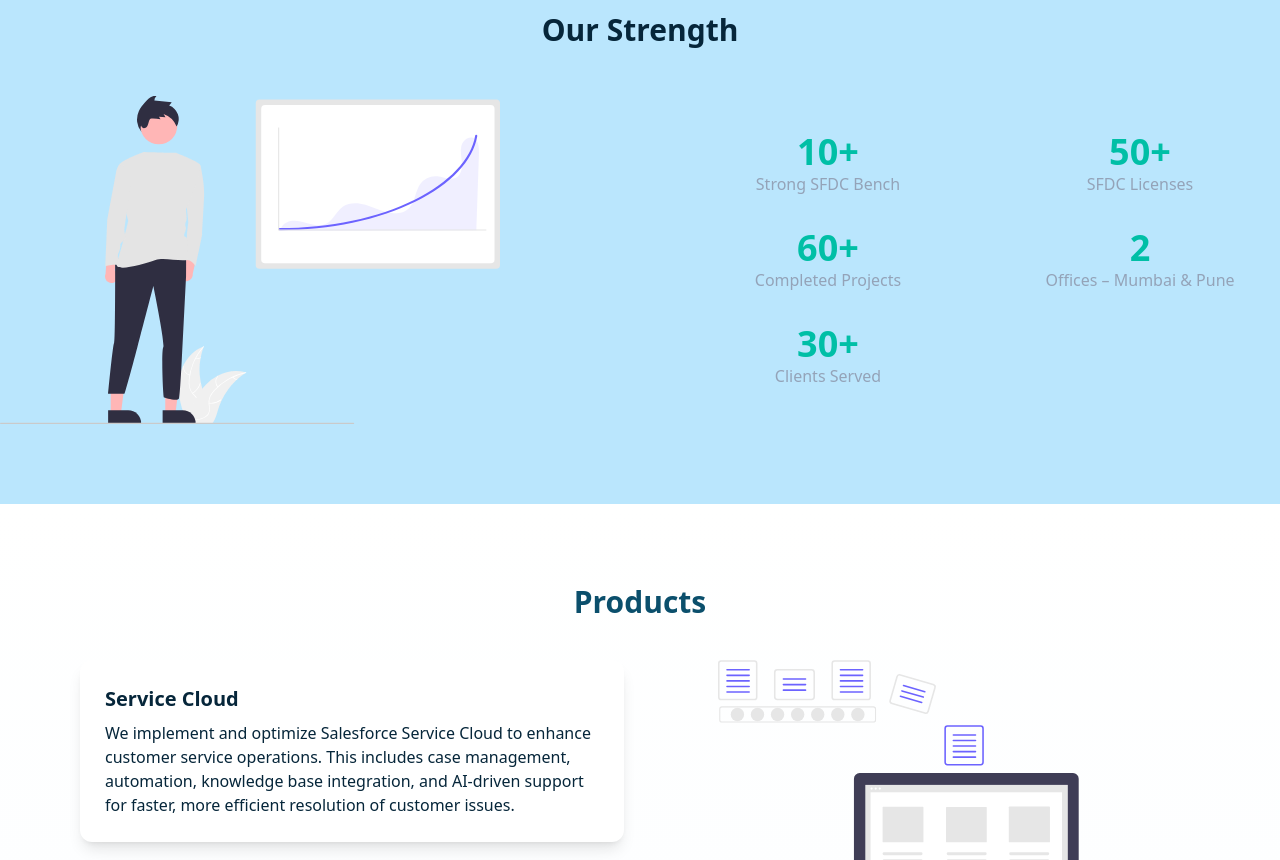
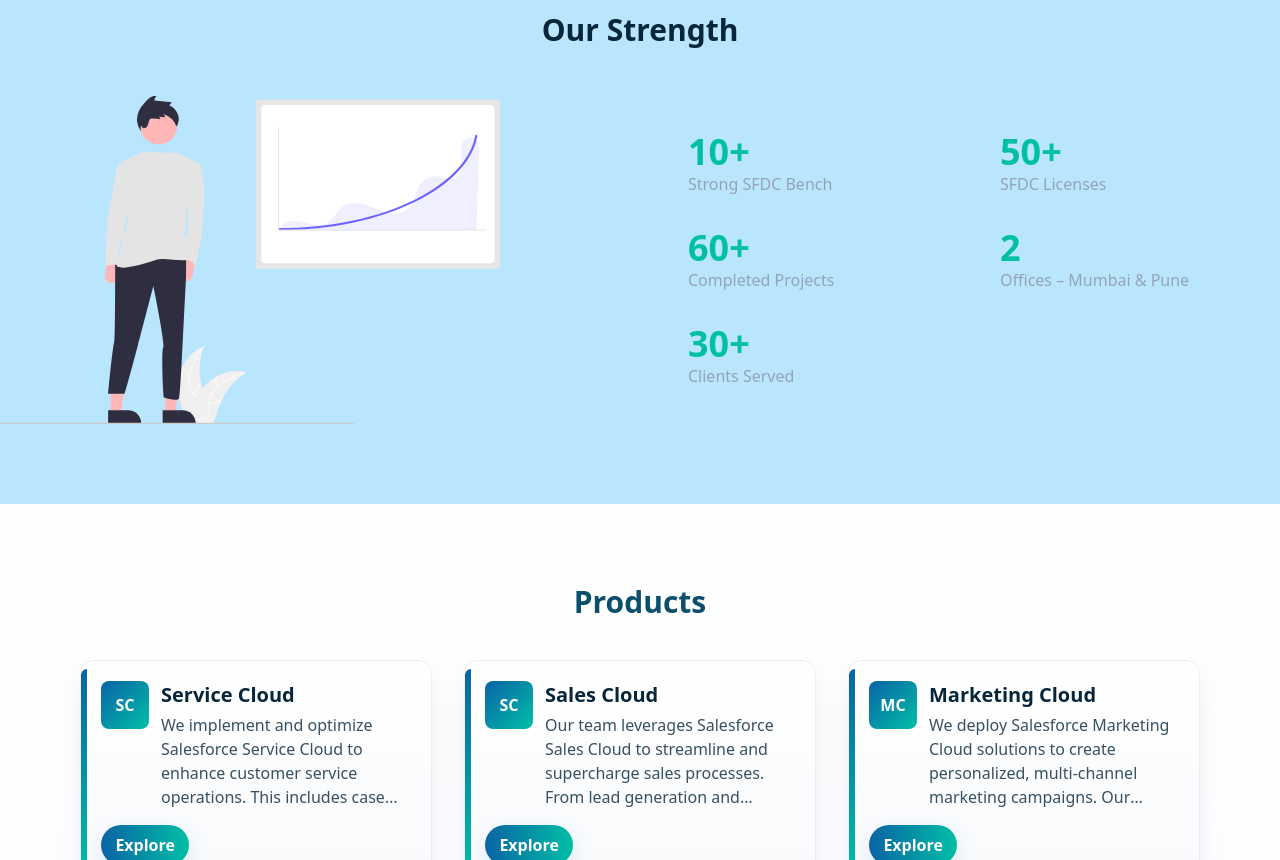
Before and after one commit to NoxPirate/gsbgProject, a Next.js app in the folder frontend/: page / in a window 1280 px wide. Shown: the part 1940-2800 px from the top of the page. Built offline with nearby package versions, Linux system fonts and the light colour scheme.

Commit message:
chages in overall website

```diff
--- a/frontend/src/app/globals.css
+++ b/frontend/src/app/globals.css
@@ -97,6 +97,67 @@
     color: var(--color-dark);
   }
 
+  /* Premium product card */
+  .premium-card {
+    position: relative;
+    background: linear-gradient(180deg, rgba(255,255,255,0.96), rgba(248,250,252,0.96));
+    border: 1px solid rgba(6,38,58,0.06);
+    box-shadow: 0 12px 30px rgba(6,38,58,0.06);
+    padding: 1.25rem;
+    border-radius: 0.9rem;
+    transition: transform 280ms cubic-bezier(.2,.9,.2,1), box-shadow 280ms ease;
+    overflow: hidden;
+  }
+
+  .premium-card::before {
+    content: "";
+    position: absolute;
+    left: 0;
+    top: 0.5rem;
+    bottom: 0.5rem;
+    width: 6px;
+    background: linear-gradient(180deg, var(--color-primary), var(--color-accent));
+    border-top-left-radius: 0.6rem;
+    border-bottom-left-radius: 0.6rem;
+  }
+
+  .premium-card:hover {
+    transform: translateY(-6px);
+    box-shadow: 0 26px 60px rgba(6,38,58,0.12);
+  }
+
+  .premium-card h3 {
+    color: var(--color-dark);
+  }
+
+  .premium-card p {
+    color: rgba(6,38,58,0.8);
+  }
+
+  /* Fallback clamp utility for 4 lines */
+  .line-clamp-4 {
+    display: -webkit-box;
+    -webkit-line-clamp: 4;
+    line-clamp: 4;
+    -webkit-box-orient: vertical;
+    overflow: hidden;
+  }
+
+  .premium-cta {
+    display: inline-flex;
+    align-items: center;
+    gap: 0.5rem;
+    background: linear-gradient(90deg, var(--color-primary), var(--color-accent));
+    color: white;
+    padding: 0.5rem 0.9rem;
+    border-radius: 999px;
+    font-weight: 600;
+    box-shadow: 0 8px 24px rgba(11,99,166,0.12);
+    transition: transform 160ms ease, opacity 160ms ease;
+  }
+
+  .premium-cta:hover { transform: translateY(-2px); opacity: 0.98; }
+
   /* nav-glass mirrors the header fixed glass appearance exactly by exposing the same vars used by .glass-nav
      The actual visible surface comes from the layered .glass-filter/.glass-overlay/.glass-specular children
      so keep .nav-glass transparent and allow the inner layers to provide the frosted appearance. */
@@ -183,6 +244,19 @@
     background-color: rgba(255,255,255,0.03);
   }
 
+  /* Center main page content by default while preserving internal grid alignment */
+  .page-center {
+    display: block;
+    margin-left: auto;
+    margin-right: auto;
+    text-align: center;
+  }
+
+  /* Ensure grid columns keep their internal text left-aligned for readability */
+  .grid > * {
+    text-align: left;
+  }
+
   /* Make nav text white inside the glass navigation */
   .glass-nav .nav-link,
   .nav-glass .nav-link,
--- a/frontend/src/components/Header.tsx
+++ b/frontend/src/components/Header.tsx
@@ -73,9 +73,9 @@
                   </Link>
                 </div>
 
-                  <div className="hidden md:flex items-center space-x-1">
-                  <ScrollLink to="home" smooth={true} duration={500} className="px-1 py-0.5 rounded-lg nav-link hover:bg-transparent cursor-pointer">Home</ScrollLink>
-                  <ScrollLink to="our_strength" smooth={true} duration={500} className="px-1 py-0.5 rounded-lg nav-link hover:bg-transparent cursor-pointer">Our Strength</ScrollLink>
+                  <div className="hidden md:flex items-center space-x-1 flex-nowrap whitespace-nowrap">
+                    <ScrollLink to="home" smooth={true} duration={500} className="px-1 py-0.5 rounded-lg nav-link hover:bg-transparent cursor-pointer">Home</ScrollLink>
+                    <ScrollLink to="our_strength" smooth={true} duration={500} className="px-1 py-0.5 rounded-lg nav-link hover:bg-transparent cursor-pointer">Capabilities</ScrollLink>
 
                   {/* Products dropdown (rendered in a portal so backdrop-filter blurs page content) */}
                   <div
@@ -115,8 +115,8 @@
 
                   <ScrollLink to="industries" smooth={true} duration={500} className="px-1 py-0.5 rounded-lg nav-link hover:bg-transparent cursor-pointer">Industries</ScrollLink>
                   <ScrollLink to="projects" smooth={true} duration={500} className="px-1 py-0.5 rounded-lg nav-link hover:bg-transparent cursor-pointer">Case Studies</ScrollLink>
-                  <ScrollLink to="salesforce-apps" smooth={true} duration={500} className="px-1 py-0.5 rounded-lg nav-link hover:bg-transparent cursor-pointer">Applications</ScrollLink>
-                  <ScrollLink to="about4" smooth={true} duration={500} className="px-1 py-0.5 rounded-lg nav-link hover:bg-transparent cursor-pointer">About Us</ScrollLink>
+                  <ScrollLink to="salesforce-apps" smooth={true} duration={500} className="px-1 py-0.5 rounded-lg nav-link hover:bg-transparent cursor-pointer">Solutions</ScrollLink>
+                  <ScrollLink to="about4" smooth={true} duration={500} className="px-1 py-0.5 rounded-lg nav-link hover:bg-transparent cursor-pointer">About</ScrollLink>
 
                   {/* Services dropdown (portal) */}
                   <div
@@ -152,8 +152,7 @@
                     )}
                   </div>
 
-                  <ScrollLink to="contact-form" smooth={true} duration={500} className="px-2 py-1 rounded-lg nav-link hover:bg-transparent cursor-pointer">Contact Us</ScrollLink>
-                  <Link href="#contact-form" className="ml-3 inline-block bg-[var(--color-primary)] text-white px-3 py-1.5 rounded-full font-semibold shadow-sm hover:opacity-95">Get a Demo</Link>
+                  <ScrollLink to="contact-form" smooth={true} duration={500} className="px-2 py-1 rounded-lg nav-link hover:bg-transparent cursor-pointer">Contact</ScrollLink>
                 </div>
 
                 <div className="md:hidden">
--- a/frontend/src/components/Products.tsx
+++ b/frontend/src/components/Products.tsx
@@ -39,22 +39,31 @@
     <section id="products" className="py-20 bg-gradient-to-b from-white to-[#f6fbff]">
       <div className="max-w-6xl mx-auto px-4">
         <h2 className="text-3xl font-bold text-center text-[#0b4f6c] mb-10">Products</h2>
-        <div className="grid grid-cols-1 md:grid-cols-2 gap-8 items-start">
-          <div>
-            <div className="grid grid-cols-1 gap-6">
-              {productsData.map((product, index) => (
-                <motion.div key={index} initial={{ opacity: 0, y: 8 }} whileInView={{ opacity: 1, y: 0 }} viewport={{ once: true }} transition={{ delay: index * 0.06, duration: 0.45 }} className="bg-white p-6 rounded-xl shadow-lg hover:shadow-xl hover:-translate-y-1 transform transition-all duration-300 border border-transparent">
-                  <h3 className="text-lg md:text-xl font-semibold text-[var(--color-dark)] mb-2">{product.title}</h3>
-                  <p className="text-[var(--color-dark)] text-sm md:text-base">{product.description}</p>
-                </motion.div>
-              ))}
-            </div>
-          </div>
-          <div className="flex items-center justify-center">
-            <motion.div initial={{ opacity: 0, scale: 0.98 }} whileInView={{ opacity: 1, scale: 1 }} viewport={{ once: true }} transition={{ duration: 0.6 }}>
-              <Image src="/assets/images/undraw_data-processing_z2q6.svg" alt="Salesforce Practices" width={420} height={340} className="max-w-full h-auto object-contain" loading="lazy" />
+        <div className="grid grid-cols-1 md:grid-cols-2 lg:grid-cols-3 gap-8 items-start">
+          {productsData.map((product, index) => (
+            <motion.div
+              key={index}
+              initial={{ opacity: 0, y: 10 }}
+              whileInView={{ opacity: 1, y: 0 }}
+              viewport={{ once: true }}
+              transition={{ delay: index * 0.06, duration: 0.45 }}
+              className="premium-card flex flex-col h-full"
+            >
+              <div className="flex items-start gap-3">
+                <div className="flex-shrink-0">
+                  <div className="h-12 w-12 rounded-lg bg-gradient-to-br from-[#0B63A6] to-[#00BFA6] flex items-center justify-center text-white font-bold">{product.title.split(' ').slice(0,2).map(w=>w[0]).join('')}</div>
+                </div>
+                <div className="flex-1">
+                  <h3 className="text-lg md:text-xl font-semibold mb-1">{product.title}</h3>
+                  <p className="text-sm md:text-base line-clamp-4 text-gray-700">{product.description}</p>
+                </div>
+              </div>
+
+              <div className="mt-auto pt-4">
+                <a href="#" className="premium-cta">Explore</a>
+              </div>
             </motion.div>
-          </div>
+          ))}
         </div>
       </div>
     </section>
```
